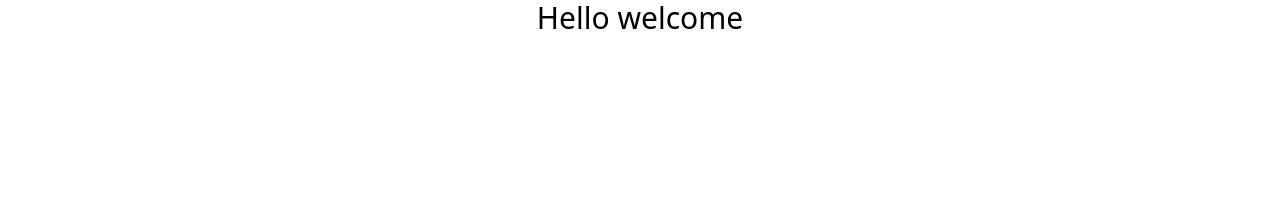
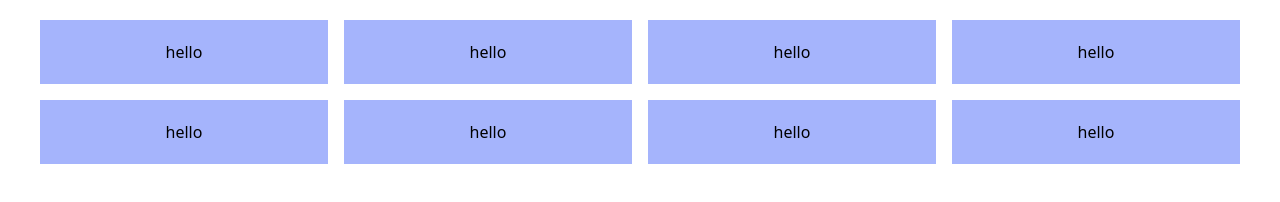
Before and after one commit to Satyam2344/tailwind_css, a plain HTML site: page index.html in a window 1280 px wide. Drawn offline with nearby package versions, Linux system fonts and the light colour scheme.

Commit message:
grid tailwind css

```diff
--- a/index.html
+++ b/index.html
@@ -36,7 +36,16 @@
 </head>
 
 <body>
-    <h1 class="lg:text-center md:text-left text-3xl">Hello welcome</h1>
+    <div class="w-[1200px] mx-auto grid lg:grid-cols-4 md:grid-cols-2 gap-4 py-5">
+        <div class="bg-indigo-300 py-5 text-center"> hello</div>
+        <div class="bg-indigo-300 py-5 text-center"> hello</div>
+        <div class="bg-indigo-300 py-5 text-center"> hello</div>
+        <div class="bg-indigo-300 py-5 text-center"> hello</div>
+        <div class="bg-indigo-300 py-5 text-center"> hello</div>
+        <div class="bg-indigo-300 py-5 text-center"> hello</div>
+        <div class="bg-indigo-300 py-5 text-center"> hello</div>
+        <div class="bg-indigo-300 py-5 text-center"> hello</div>
+    </div>
 
 </body>
 
```
